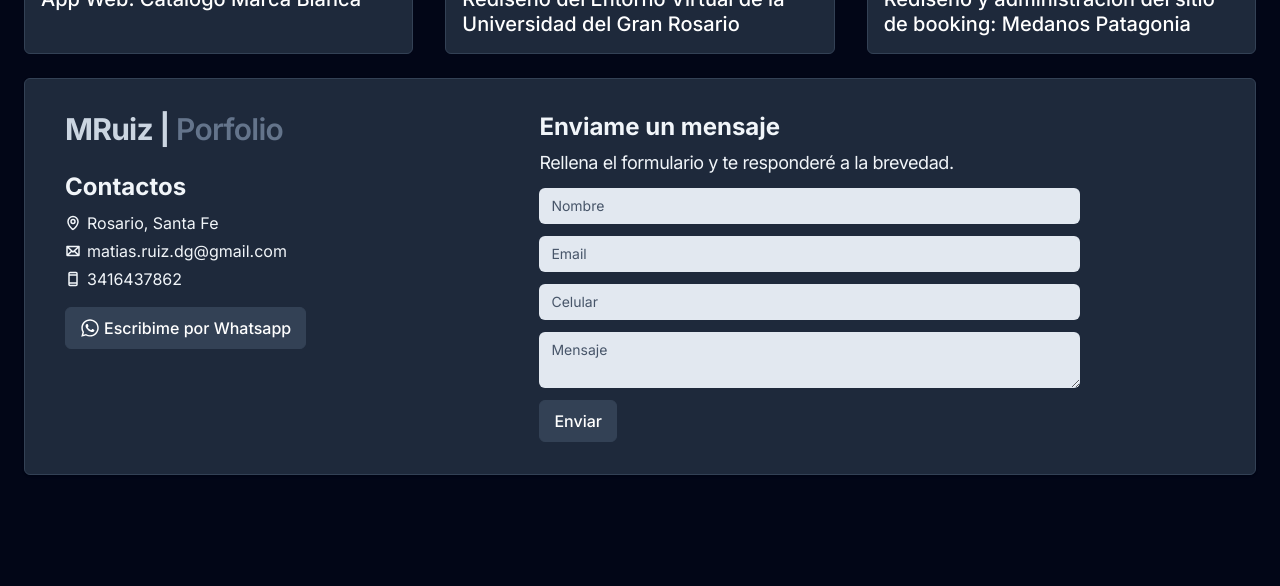
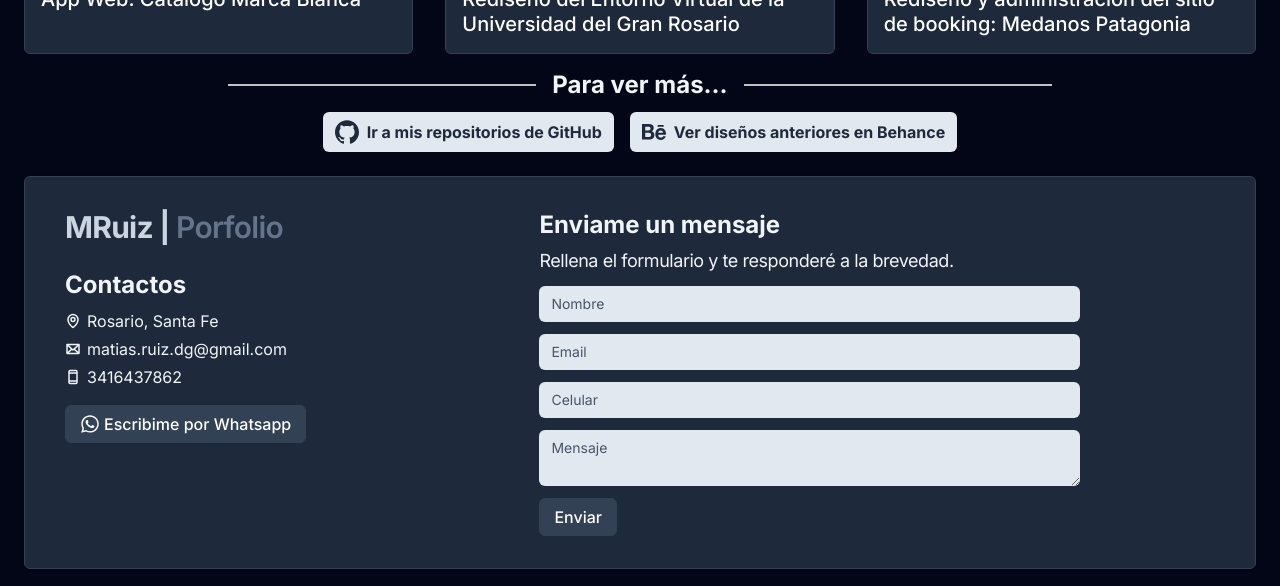
Before and after one commit to MattiRuiz/mattiruiz.github.io, a Next.js app: page / in a window 1280 px wide. Shown: the part 2140-2726 px from the top of the page. Before the commit the page ends 2639 px from the top, so only its background shows below. Built offline with nearby package versions, Linux system fonts and the light colour scheme.

Commit message:
Agregados accesos a GitHub y Behance

```diff
--- a/src/components/Proyectos.tsx
+++ b/src/components/Proyectos.tsx
@@ -1,7 +1,11 @@
 "use client";
 import { useState } from "react";
+import Link from "next/link";
 
 import CardProyecto from "./CardProyecto";
+import { TituloHome } from "@/components/ui";
+
+import { SiGithub, SiBehance } from "react-icons/si";
 
 const data = [
   {
@@ -93,6 +97,22 @@ export function Proyectos() {
             />
           ))}
       </div>
+      <div className=" mt-4">
+        <TituloHome>Para ver más...</TituloHome>
+        <div className="flex justify-center gap-4">
+          <Link href="https://github.com/MattiRuiz" target="_blank">
+            <button className="flex items-center rounded-md px-3 py-2 leading-tight bg-slate-200 text-slate-800 hover:bg-slate-300">
+              <SiGithub className="me-2 text-2xl " /> Ir a mis repositorios de GitHub
+            </button>
+          </Link>
+          <Link href="https://www.behance.net/matias-ruiz" target="_blank">
+            <button className="flex items-center rounded-md px-3 py-2 leading-tight bg-slate-200 text-slate-800 hover:bg-slate-300">
+              <SiBehance className="me-2 text-2xl " />
+              Ver diseños anteriores en Behance
+            </button>
+          </Link>
+        </div>
+      </div>
     </>
   );
 }
--- a/src/components/ui/Boton.tsx
+++ b/src/components/ui/Boton.tsx
@@ -3,7 +3,7 @@ interface Props extends React.ButtonHTMLAttributes<HTMLButtonElement> {}
 export function Boton({ children, ...props }: Props) {
   return (
     <button
-      className="px-3.5 py-2 bg-slate-700 border border-slate-700 hover:bg-slate-800 disabled:bg-slate-600 text-white rounded-md font-medium"
+      className="px-3.5 py-2 bg-slate-700 border border-slate-700 hover:bg-slate-800 disabled:bg-slate-600 text-white rounded-md font-medium leading-tight"
       {...props}
     >
       {children}
```
